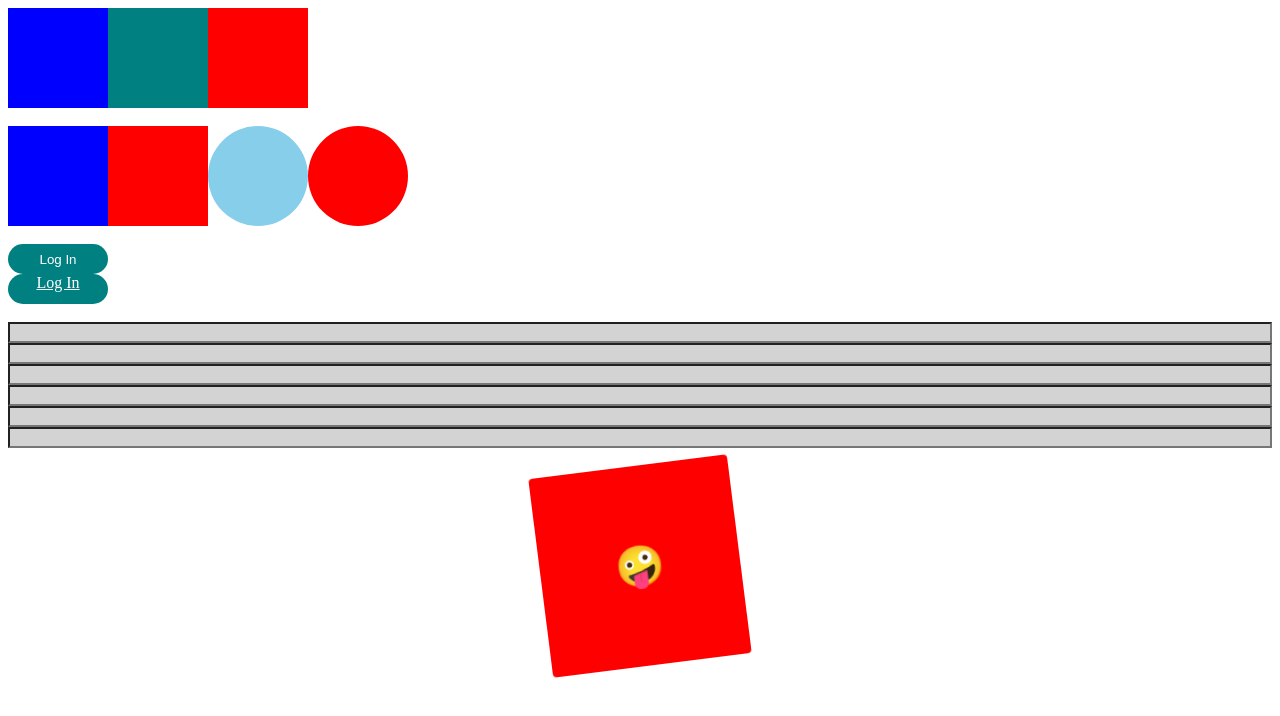
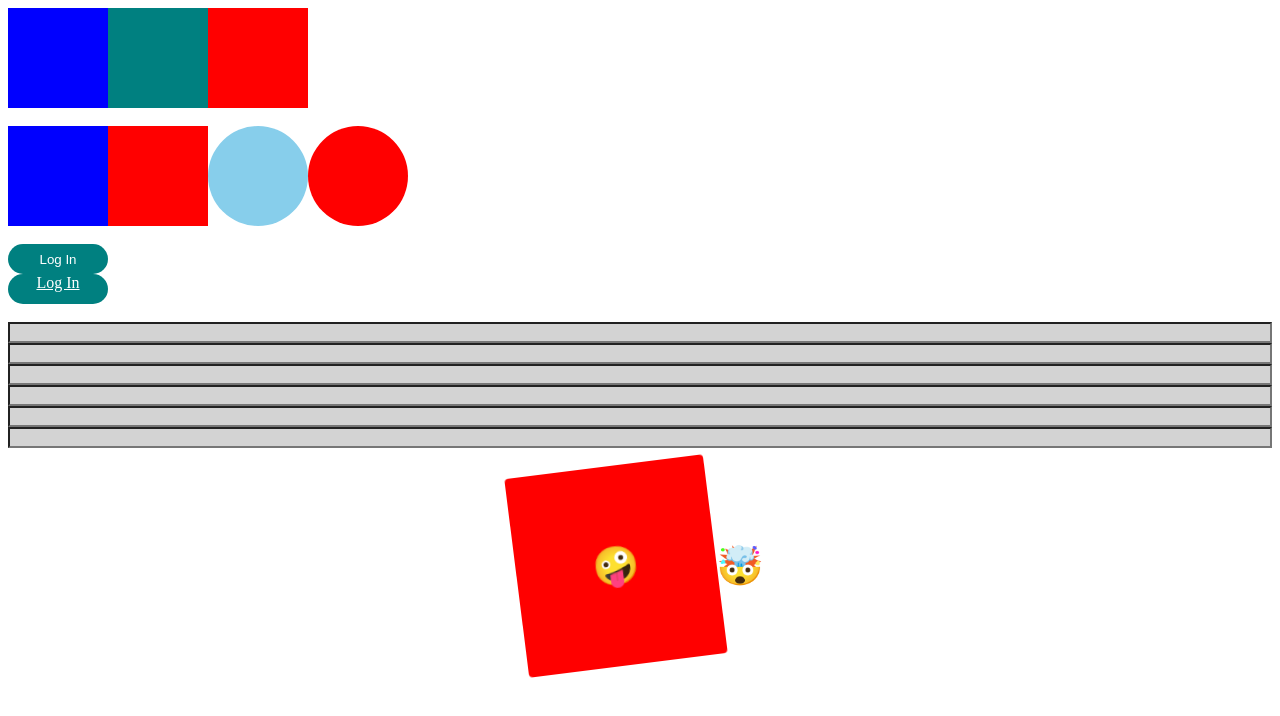
Before and after one commit to kimoony/styled-components-practice, a React (Create React App) app: page / in a window 1280 px wide. Shown: the top 716 px of the page. Built offline with nearby package versions, Linux system fonts and the light colour scheme.

Commit message:
:memo: update Animation.js
pseudo selector로 컴포넌트 안에 컴포넌트 선택해 이벤트 적용하기

```diff
--- a/src/components/Animation.js
+++ b/src/components/Animation.js
@@ -21,6 +21,11 @@ const rotationAnimation = keyframes`
   }
 `
 
+const Emoji = styled.span`
+  font-size: 38px;
+  transition: 1s all;
+`;
+
 const Box = styled.div`
   height: 200px;
   width: 200px;
@@ -29,16 +34,14 @@ animation: ${rotationAnimation} 1s linear infinite;
   display: flex;
   justify-content: center;
   align-items: center;
-/* component 안에서 element 선택 */
-span {
-  font-size: 40px;
-  transition: 1s all;
+  /* pseudo selector */
+  /* Box component 안에서 element 선택 */
+  /* span{ */
+  /* Box component 안에 Emoji component 선택 */
+  ${Emoji} {
     &:hover { /* span:hover{} 와 같다. */
       font-size: 100px;
       transition: 1s all;
-  }
-  &:active {
-    opacity: 0;
     }
   }
 `;
@@ -48,8 +51,12 @@ const Animation = () => {
     <Wrapper>
       <Box>
         {/* component 안에 element 도 사용할 수 있다. */}
-        <span>🤪</span>
+        {/* <span>🤪</span> */}
+        <Emoji>🤪</Emoji>
       </Box>
+      {/* hover 적용되지 않음
+      이유는 - hover 이벤트는  Box component 안에 있는 Emoji component에만 적용됨 */}
+      <Emoji>🤯</Emoji>
     </Wrapper>
   )
 }
```
Lines whose indentation alone changed are shown as unchanged.
